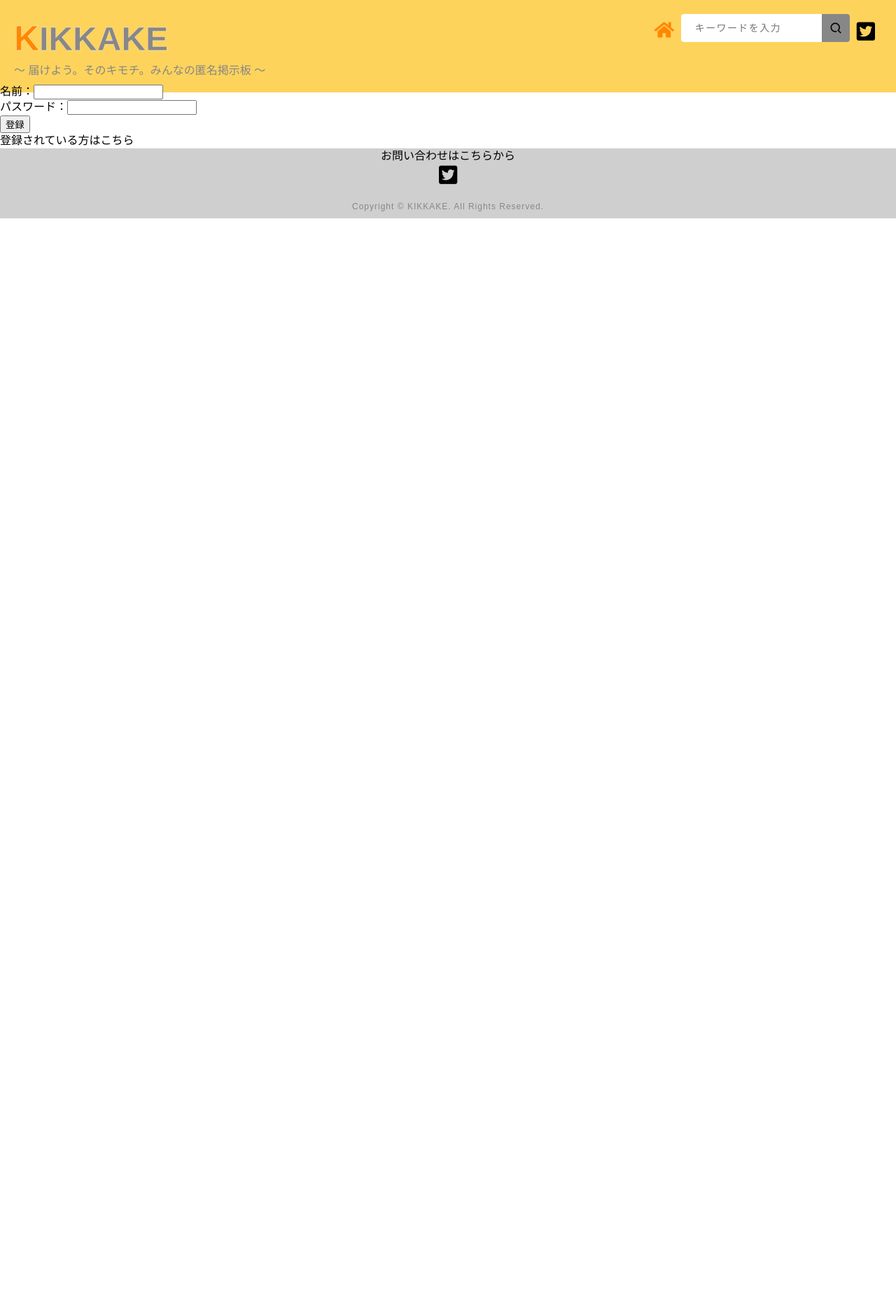
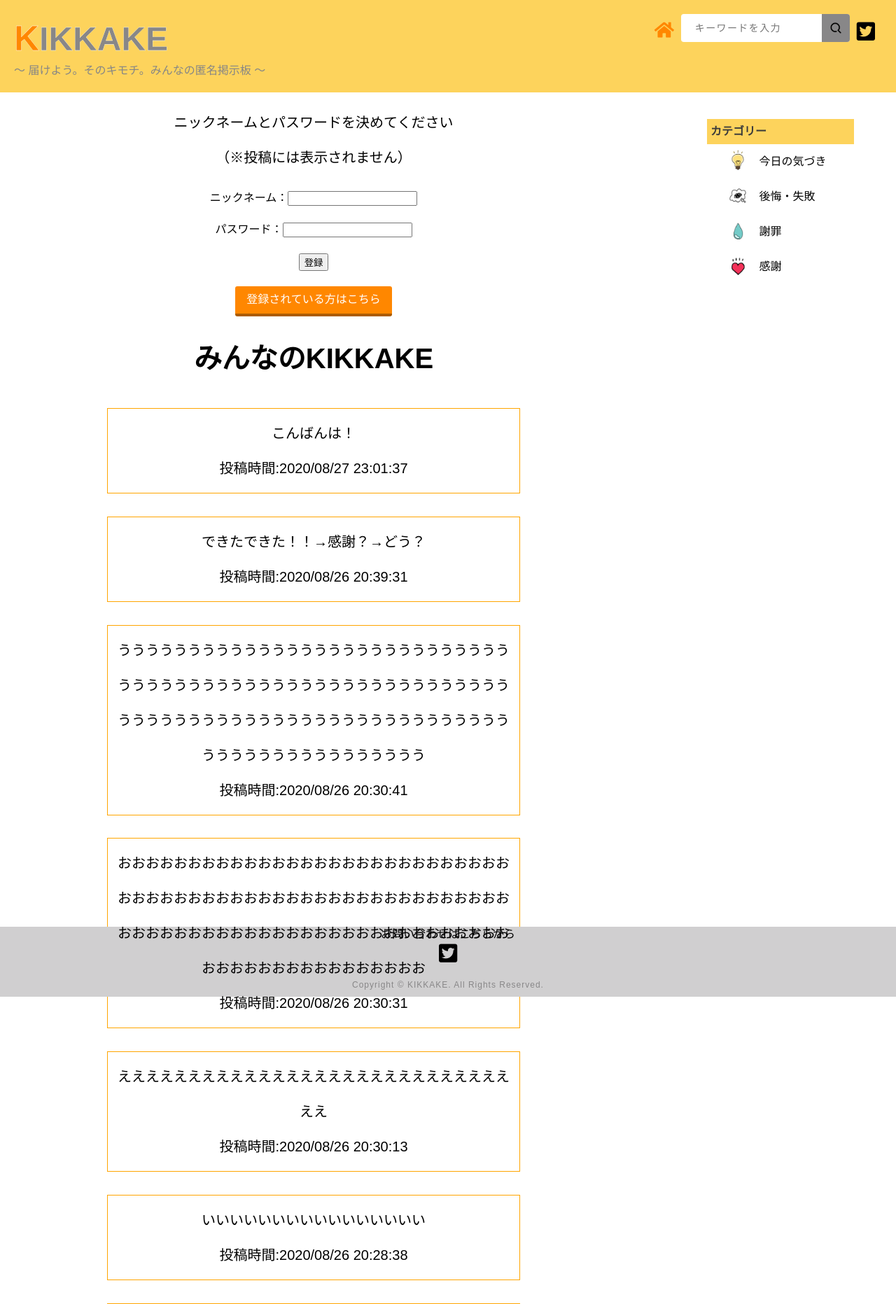
Before and after one commit to Take-6112/KIKKAKE, a Flask app: page /register in a window 1280 px wide. Shown: the top 1863 px of the page at 70% size. Before the commit the page ends 312 px from the top, so only its background shows below. Run offline with Flask 2, Linux system fonts and the light colour scheme; data comes from the database, SQL or seed files in the repository; both versions use the stored data as it was after the commit; some libraries are stand-ins or nearby versions.

Commit message:
ログインしなくても投稿が見れるようにしました

```diff
--- a/app.py
+++ b/app.py
@@ -18,25 +18,18 @@ def index():
 def concept():
     return render_template('concept.html')
 
-# /page_1 と入れる page_1.htmlにとぶ
-# @app.route("/page_1")
-# def page_1():
-#     return render_template("page_1.html")
+#登録しなくてもみんなのKIKKAKEは見れる
+@app.route('/register')
+def all_post():
+    conn = sqlite3.connect('k_post.db')
+    c = conn.cursor()
+    # DBにアクセスして投稿内容を取得する
+    c.execute("select id,comment,time from k_posts where del_flag = 0 order by time desc")
+    all_post = []
+    for row in c.fetchall():
+        all_post.append({"id": row[0], "comment": row[1], "time":row[2]})
+    return render_template('register.html',all_post = all_post)
 
-# /page_2 と入れる page_2.htmlにとぶ
-# @app.route("/page_2")
-# def page_2():
-#     return render_template("page_2.html")
-
-# /page_3 と入れる page_3.htmlにとぶ
-# @app.route("/page_3")
-# def page_3():
-#     return render_template("page_3.html")
-
-# /page_4 と入れる page_4.htmlにとぶ
-# @app.route("/page_4")
-# def page_4():
-#     return render_template("page_4.html")
 
 # GET  /register => 登録画面を表示
 # POST /register => 登録処理をする
--- a/static/CSS/kikkake.css
+++ b/static/CSS/kikkake.css
@@ -123,10 +123,6 @@ header div{
     height: 20px;
   }
 
-.catchcopy{
-  padding:10px;
-}
-
 .fa-home{
   font-size: 25px;
   color: rgb(255,135,0);
@@ -159,9 +155,47 @@ header div{
 .main{
   width: auto;
   margin : 0 20px;
-
 }
 
+.main_inner form{
+  text-align: center;
+}
+.main_inner div{
+  text-align: center;
+}
+.clearfix{
+  width: auto;
+  margin : 0 100px;
+  text-align: center;
+}
+#contentbox, #borderbox {
+  padding: 10px 0;
+  height: 100vh;
+}
+
+#contentbox div {
+  box-sizing: content-box;
+  }
+
+#borderbox div {
+  box-sizing: border-box;
+  }
+
+#contentbox div .post_inner, #borderbox div .post_inner{
+/*どちらも同じ幅・余白設定に*/
+  width: 90%;
+  margin: 5%;
+  padding: 10px;
+  border: solid 1px orange;
+  background: #ffffff;;
+}
+.title_new{
+  font-size: 40px;
+  font-weight: bold;
+}
+.all_post{
+  width: auto;
+}
 textarea{
   width: 80%;
 }
@@ -218,11 +252,14 @@ h1 .container {
   font-weight: bold;
   padding: 20px 0;
 }
-
+.catchcopy{
+  padding: 10px;
+}
 .catchcopy h1{
+  text-align: center;
   font-size: 90px;
   padding:250px 0px;
-  padding: 20px 0;
+  padding: 200px 0;
 }
 .container p {
 	font-size: 20px;
@@ -230,6 +267,7 @@ h1 .container {
 }
 .toppage{
   text-align: center;
+  padding:15px;
 }
 .toppage_title2, .toppage_title4 {
   color: rgb(255,135,0);
@@ -243,12 +281,13 @@ h1 .container {
 }
 
 .btn-square-shadow {
+  text-align: center;
   display: inline-block;
   padding: 0.5em 1em;
   text-decoration: none;
-  background: #668ad8;/*ボタン色*/
+  background: rgb(255,135,0);/*ボタン色*/
   color: #FFF;
-  border-bottom: solid 4px #627295;
+  border-bottom: solid 4px rgb(172, 92, 0);
   border-radius: 3px;
 }
 .btn-square-shadow:active {
@@ -258,10 +297,15 @@ h1 .container {
   box-shadow: 0px 0px 1px rgba(0, 0, 0, 0.2);/*影を小さく*/
   border-bottom: none;
 }
+.start_btn{
+  display:inline-block;
+  text-align:center;
+  width:100%;
+}
 footer {
-    height: 100px;
-    background-color: #D0CFD0;
-    text-align: center;
+  text-align: center;
+  height: 100px;
+  background-color: #D0CFD0;
 }
 footer .copyright {
     color: #888788;
--- a/templates/concept.html
+++ b/templates/concept.html
@@ -37,7 +37,9 @@
                 <p>　　コメント返すのも疲れちゃう。</p>
                 <br>
             </div>
-            <a href="/bbs" id="concept_btn">書いてみる</a>
+            <div class="start_btn">
+                <a href="/bbs" id="concept_btn">書いてみる</a>
+            </div>
         </div>
     </div>
     <div class="side">
--- a/templates/page_1.html
+++ b/templates/page_1.html
@@ -3,7 +3,7 @@
 <!-- ここから下に中身を書くよ！！ -->
 <div class="main_wrapper">
     <div class="container">
-        <div class="main">
+        <div  class="main">
             <h1>今日の気づき</h1>
             {% for item in comment_list %}
             <div class="page_1_content">
--- a/templates/register.html
+++ b/templates/register.html
@@ -1,13 +1,72 @@
 {% extends 'base.html' %}
 {% block main %}
 
-<div>
-    <form action="/register" method="post">
-    名前：<input type="text" name="name"><br>
-    パスワード：<input type="password" name="password"><br>
-    <input type="submit" name="save" value="登録">
-    </form>
-    <a href="/login">登録されている方はこちら</a>
+<div class="main_wrapper">
+    <div class="container">
+        <div class="main">
+            <div class="main_inner">
+                <div>
+                    <p>ニックネームとパスワードを決めてください</p>
+                    <p>（※投稿には表示されません）</p>
+                </div>
+                <br>
+                <form action="/register" method="post">
+                ニックネーム：<input type="text" name="name"><br>
+                <br>
+                パスワード：<input type="password" name="password"><br>
+                <br>
+                <input type="submit" name="save" value="登録">
+                </form>
+            </div>
+            <br>
+            <div class="start_btn">
+                <a href="/login" class="btn-square-shadow">登録されている方はこちら</a>
+            </div>
+            <br>
+            <br>
+            <div id= "contentbox" class="post_loop_wrap clearfix">
+                <!-- ↓ 投稿タイトル -->
+                <div class="title_new">
+                    <span>みんなのKIKKAKE</span>
+                </div>
+               <!-- ↓ 新着投稿一覧 -->
+               <div id= "borderbox" class="all_post">
+                    {% for all_post in all_post %}
+                    <div class="post_inner">
+                        <p>{{all_post["comment"]}}</p>
+                        <p>投稿時間:{{all_post["time"]}}</p>
+                    </div>
+                    {% endfor %}
+                </div>
+            </div>
+        </div>
+    </div>
+    <div class="side">
+        <div class="side_inner">
+            <div class="category">
+                <h4 class="side_title">
+                    <span class="side_title_inner">カテゴリー</span>
+                </h4>
+                <ul class="cat_item">
+                    <li class="cat_item_1">
+                        <img src="../static/img/今日の気づき（電球）.png" class="cat_item_1 cat_img cat">
+                        <a class="cat" href="/page_1">今日の気づき</a>
+                    </li>
+                    <li class="cat_item_2">
+                        <img src="../static/img/後悔・失敗（・・・）.png" class="cat_item_2 cat_img cat">
+                        <a class="cat" href="/page_2">後悔・失敗</a>
+                    </li>
+                    <li class="cat_item_3">
+                        <img src="../static/img/謝罪　しずく.png" class="cat_item_3 cat_img cat">
+                        <a class="cat" href="/page_3">謝罪</a>
+                    </li>
+                    <li class="cat_item_4">
+                        <img src="../static/img/感謝（いいね、ハート）.png" class="cat_item_4 cat_img cat">
+                        <a class="cat" href="/page_4">感謝</a>
+                    </li>
+                </ul>
+            </div>
+        </div>
+    </div>
 </div>
-
 {% endblock %}
```
Also changed, not shown: templates/index.html (+4 -3 lines), templates/login.html (+9 -7 lines), k_post.db.
